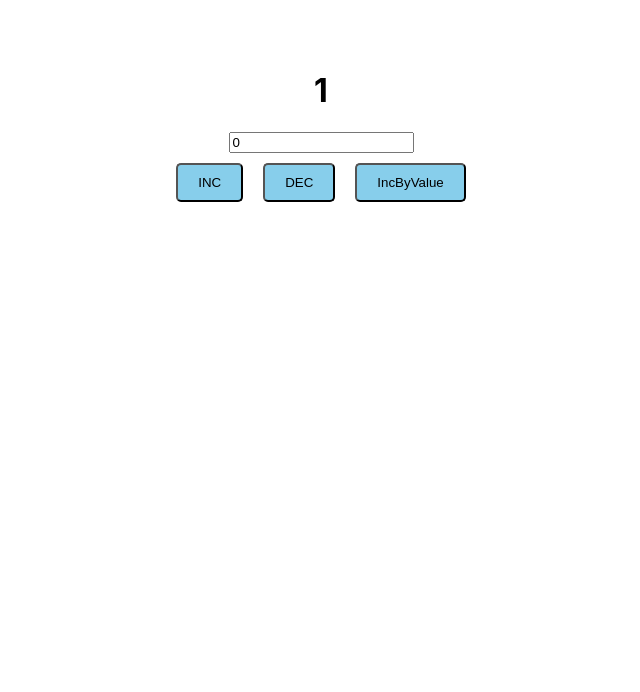
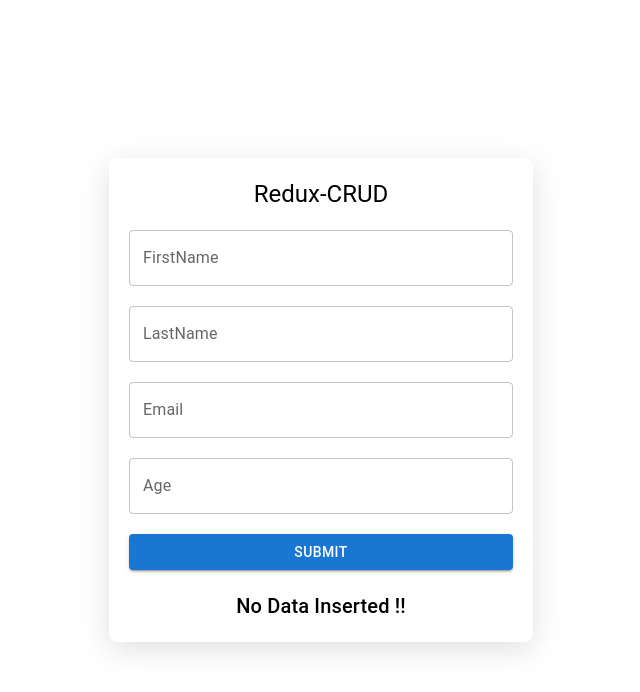
Before and after one commit to SagathiyaJaydeep/react-redux, a React (Create React App) app: page / in a window 1280 px wide. Shown: the top 692 px of the page, without its empty margins (319-959 px from the left). Built offline with nearby package versions, Linux system fonts and the light colour scheme.

Commit message:
Get Data using Formik..

```diff
--- a/package.json
+++ b/package.json
@@ -13,6 +13,7 @@
     "@testing-library/jest-dom": "^6.6.3",
     "@testing-library/react": "^16.2.0",
     "@testing-library/user-event": "^13.5.0",
+    "formik": "^2.4.6",
     "react": "^19.0.0",
     "react-dom": "^19.0.0",
     "react-redux": "^9.2.0",
--- a/src/App.jsx
+++ b/src/App.jsx
@@ -1,12 +1,12 @@
 import React from "react";
-import ButtonUi from "./redux/ButtonUi";
-// import CrudUI from "./redux-crud/CrudUI";
+// import ButtonUi from "./redux/ButtonUi";
+import CrudUI from "./redux-crud/CrudUI";
 
 function App() {
   return (
     <>
-      <ButtonUi />
-      {/* <CrudUI /> */}
+      {/* <ButtonUi /> */}
+      <CrudUI />
     </>
   );
 }
--- a/src/redux-crud/CrudUI.jsx
+++ b/src/redux-crud/CrudUI.jsx
@@ -1,6 +1,21 @@
-import React from "react";
+import React, { useState } from "react";
+import { useDispatch, useSelector } from "react-redux";
 import { Box, Button, TextField, Typography } from "@mui/material";
+import { setInputValue } from "./InsertSlice";
+import { Formik, Field, Form } from "formik";
+
 function CrudUI() {
+  const data = useSelector((state) => state.create.value);
+  const inputData = useSelector((state) => state.create.inputValue);
+  const list = useSelector((state) => state.create.list);
+  console.log(list);
+  const dispatch = useDispatch();
+
+  const handleSubmit = (values, { resetForm }) => {
+    dispatch(setInputValue(values));
+    resetForm();
+  };
+
   return (
     <>
       <Box
@@ -23,36 +38,55 @@ function CrudUI() {
             gap: "20px",
           }}
         >
+          <Formik
+            enableReinitialize
+            initialValues={inputData}
+            onSubmit={handleSubmit}
+          >
+            <Form
+              style={{ display: "flex", flexFlow: "column", rowGap: "20px" }}
+            >
               <Typography variant="h5">Redux-CRUD</Typography>
 
-          <TextField
+              <Field
+                as={TextField}
                 variant="outlined"
                 label="FirstName"
                 name="firstname"
                 sx={{ width: "100%" }}
               />
 
-          <TextField
+              <Field
+                as={TextField}
                 variant="outlined"
                 label="LastName"
                 name="lastname"
                 sx={{ width: "100%" }}
               />
 
-          <TextField
+              <Field
+                as={TextField}
                 variant="outlined"
                 label="Email"
                 name="email"
+                type="email"
                 sx={{ width: "100%" }}
               />
 
-          <TextField
+              <Field
+                as={TextField}
                 variant="outlined"
                 label="Age"
                 name="age"
+                type="number"
                 sx={{ width: "100%" }}
               />
-          <Button variant="contained">Submit</Button>
+              <Field as={Button} type="submit" variant="contained">
+                Submit
+              </Field>
+              <Typography variant="h6">{data}</Typography>
+            </Form>
+          </Formik>
         </Box>
       </Box>
     </>
--- a/src/redux-crud/InsertSlice.jsx
+++ b/src/redux-crud/InsertSlice.jsx
@@ -3,9 +3,22 @@ import { createSlice } from "@reduxjs/toolkit";
 export const InsertSlice = createSlice({
   name: "create",
   initialState: {
-    value: 0,
+    value: "No Data Inserted !!",
+    inputValue: {
+      firstname: "",
+      lastname: "",
+      email: "",
+      age: "",
+    },
+    list : [],
   },
-  reducers: {},
+  reducers: {
+    setInputValue: (state, action) => {
+      console.log(action.payload);
+      state.list.push(action.payload)
+    },
+  },
 });
 
+export const {  setInputValue } = InsertSlice.actions;
 export default InsertSlice.reducer;
```
Also changed, not shown: src/index.js (+3 -4 lines), 1 other file (tests, documents, lock files or other folders). Lines whose indentation alone changed are shown as unchanged.
